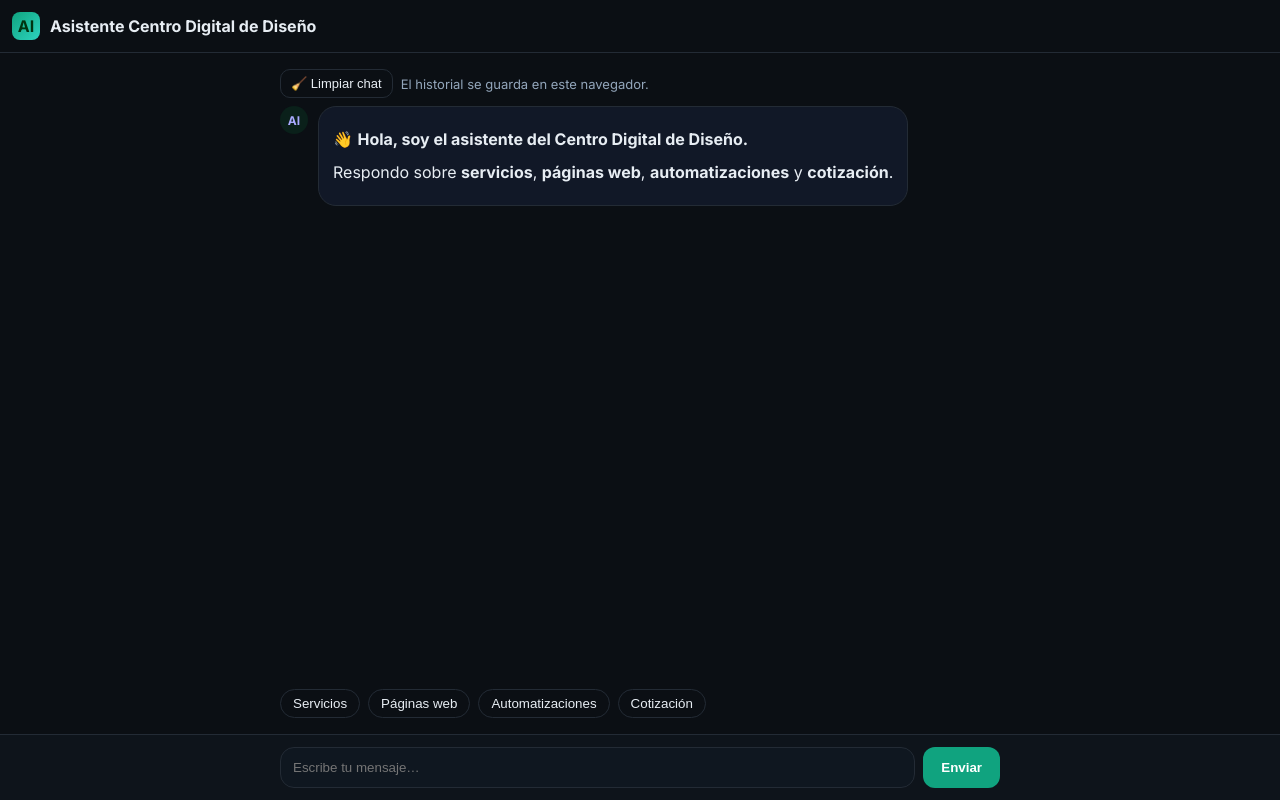
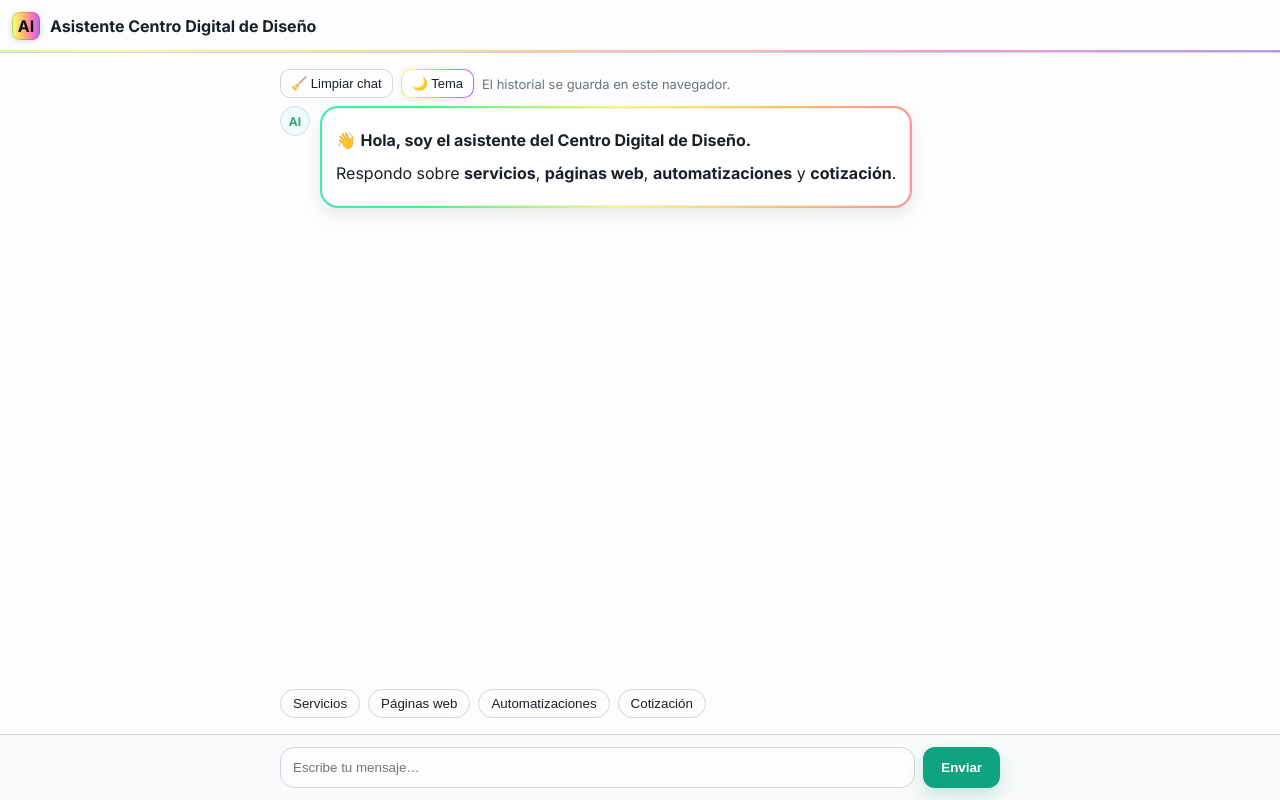
Before and after one commit to ARXperience/bots, a plain HTML site: page index.html in a window 1280 px wide. Drawn offline with Linux system fonts and the light colour scheme.

Commit message:
Update index.html

```diff
--- a/index.html
+++ b/index.html
@@ -1,5 +1,5 @@
 <!DOCTYPE html>
-<html lang="es" data-theme="dark">
+<html lang="es" data-theme="light">
 <head>
   <meta charset="utf-8" />
   <meta name="viewport" content="width=device-width,initial-scale=1" />
@@ -7,33 +7,101 @@
   <link href="https://fonts.googleapis.com/css2?family=Inter:wght@400;500;700&family=JetBrains+Mono:wght@400;600&display=swap" rel="stylesheet">
   <style>
     :root{
+      --bg:#fdfdfd; --surface:#ffffff; --user:#e8edf3; --border:#d0d7e2;
+      --text:#1a1f29; --muted:#6b7280; --accent:#10a37f;
+      --code-bg:#f5f7fa; --code-br:#e1e6ef;
+      --maxw:720px; --radius:18px;
+      --rainbow:linear-gradient(90deg,#ff6ec4,#7873f5,#4adede,#3bf686,#f9f871,#ffb86b,#ff6ec4);
+    }
+    [data-theme="dark"]{
       --bg:#0b0f14; --surface:#111827; --user:#1f2937; --border:#232b35;
       --text:#e7edf3; --muted:#93a6bb; --accent:#10a37f;
       --code-bg:#0b1016; --code-br:#1b2430;
-      --maxw:720px; --radius:18px;
     }
-    body{margin:0;background:var(--bg);color:var(--text);font-family:Inter,system-ui,sans-serif;display:flex;flex-direction:column;height:100vh}
-    .top{padding:12px;display:flex;align-items:center;gap:10px;border-bottom:1px solid var(--border)}
-    .brand{width:28px;height:28px;border-radius:8px;display:grid;place-items:center;background:linear-gradient(135deg,#10a37f,#2dd4bf);font-weight:800;color:#031}
+
+    @keyframes moveGradient {
+      0% { background-position:0% 50%; }
+      100% { background-position:200% 50%; }
+    }
+
+    body{
+      margin:0;background:var(--bg);color:var(--text);
+      font-family:Inter,system-ui,sans-serif;
+      display:flex;flex-direction:column;height:100vh;
+      transition:background .3s,color .3s
+    }
+
+    .top{
+      padding:12px;display:flex;align-items:center;gap:10px;border-bottom:1px solid var(--border);
+      position:relative;background:linear-gradient(180deg,rgba(255,255,255,0.02),transparent 60%);
+    }
+    .top::after{
+      content:"";position:absolute;left:0;right:0;bottom:0;height:2px;
+      background:var(--rainbow);
+      background-size:200% 200%;
+      animation:moveGradient 8s linear infinite;
+      opacity:.7;filter:saturate(.9) blur(.3px);
+    }
+
+    .brand{
+      width:28px;height:28px;border-radius:8px;display:grid;place-items:center;
+      background:var(--rainbow);
+      background-size:200% 200%;animation:moveGradient 8s linear infinite;
+      font-weight:800;color:#0b0f14;
+      box-shadow:0 0 0 1px #0002 inset, 0 1px 6px rgba(0,0,0,.15);
+    }
     .title{font-weight:700}
+
     .wrap{flex:1;display:flex;justify-content:center;overflow:auto}
     .col{width:100%;max-width:var(--maxw);padding:16px;display:flex;flex-direction:column}
     .messages{flex:1;display:flex;flex-direction:column;gap:12px;padding-bottom:10px}
+
     .row{display:flex;gap:10px}
     .avatar{width:28px;height:28px;border-radius:50%;display:grid;place-items:center;font-size:12px;font-weight:700}
-    .assistant .avatar{background:#0a201a;color:#aaf}
+    .assistant .avatar{background:#0a201a;color:#9dd8ff;border:1px solid #163a31}
+    [data-theme="light"] .assistant .avatar{background:#eefaff;color:#3a6;border:1px solid #cde}
     .user{justify-content:flex-end}
-    .user .avatar{order:2;background:#1b2430;color:#fff}
-    .bubble{max-width:80%;padding:12px 14px;border-radius:var(--radius);line-height:1.55;border:1px solid var(--border)}
-    .assistant .bubble{background:var(--surface)}
-    .user .bubble{background:var(--user)}
+    .user .avatar{order:2;background:#1b2430;color:#fff;border:1px solid #2a3442}
+    [data-theme="light"] .user .avatar{background:#cbd5e1;color:#000;border:1px solid #b4becd}
+
+    .bubble{
+      max-width:80%;padding:12px 14px;border-radius:var(--radius);line-height:1.55;border:1px solid var(--border)
+    }
+    .assistant .bubble{
+      background: var(--surface);
+      border: 2px solid transparent;
+      background-clip: padding-box, border-box;
+      background-origin: border-box;
+      background-image:
+        linear-gradient(var(--surface), var(--surface)),
+        var(--rainbow);
+      background-size: 200% 200%;
+      animation:moveGradient 12s linear infinite;
+      box-shadow: 0 0 0 1px #0001 inset, 0 8px 20px rgba(0,0,0,.08);
+    }
+    .user .bubble{
+      background: var(--user);
+      border-color:var(--border);
+      box-shadow: 0 0 0 1px #0002 inset;
+    }
+
     .chips{display:flex;flex-wrap:wrap;gap:8px;margin-top:6px}
-    .chip{padding:6px 12px;border:1px solid var(--border);border-radius:999px;background:transparent;color:var(--text);cursor:pointer}
+    .chip{
+      padding:6px 12px;border:1px solid var(--border);border-radius:999px;background:transparent;color:var(--text);cursor:pointer;
+      transition:.2s transform, .2s border-color, .2s background-color;
+    }
+    .chip:hover{transform:translateY(-1px);border-color:#2f3a46;background:#0e141b}
+    [data-theme="light"] .chip:hover{background:#f3f4f6}
 
-    .composer-wrap{padding:12px;border-top:1px solid var(--border);background:#0e141b}
+    .composer-wrap{padding:12px;border-top:1px solid var(--border);background:#f9fafb}
+    [data-theme="dark"] .composer-wrap{background:#0e141b}
     .composer{max-width:var(--maxw);margin:0 auto;display:flex;gap:8px}
-    .input{flex:1;border:1px solid var(--border);border-radius:14px;padding:12px;color:var(--text);background:#0f1720}
-    .send{background:var(--accent);border:none;padding:0 18px;border-radius:12px;font-weight:700;cursor:pointer;color:#fff}
+    .input{flex:1;border:1px solid var(--border);border-radius:14px;padding:12px;color:var(--text);background:#fdfdfd;outline:none}
+    [data-theme="dark"] .input{background:#0f1720}
+    .send{
+      background:var(--accent);border:none;padding:0 18px;border-radius:12px;font-weight:700;cursor:pointer;color:#fff;
+      box-shadow:0 8px 18px rgba(16,163,127,.22);
+    }
 
     /* Markdown */
     .bubble h1,.bubble h2,.bubble h3{margin:6px 0 8px;font-weight:700}
@@ -47,14 +115,43 @@
     .code-head{display:flex;justify-content:space-between;align-items:center;margin-top:6px;color:var(--muted);font-size:12px}
     .copy{border:1px solid var(--border);background:transparent;color:var(--text);border-radius:10px;padding:6px 10px;cursor:pointer}
 
-    /* Typing */
     .typing{display:none;align-items:center;gap:8px;color:var(--muted);font-size:14px;margin:4px 0 0 38px}
     .dot{width:6px;height:6px;border-radius:50%;background:var(--muted);opacity:.6;animation:blink 1.2s infinite}
     .dot:nth-child(2){animation-delay:.2s}.dot:nth-child(3){animation-delay:.4s}
     @keyframes blink{0%,80%,100%{opacity:.2}40%{opacity:1}}
 
     .bar{display:flex;gap:8px;align-items:center;margin-bottom:8px}
-    .ghost-sm{border:1px solid var(--border);background:transparent;color:var(--text);padding:6px 10px;border-radius:10px;font-size:13px;cursor:pointer}
+    .ghost-sm{
+      border:1px solid var(--border);
+      background:transparent;
+      color:var(--text);
+      padding:6px 10px;
+      border-radius:10px;
+      font-size:13px;
+      cursor:pointer;
+    }
+
+    /* Botón tema arcoíris */
+    #themeToggle{
+      position: relative;
+      border: 1px solid transparent;
+      border-radius: 10px;
+      background:
+        linear-gradient(var(--surface), var(--surface)) padding-box,
+        var(--rainbow) border-box;
+      background-size: 200% 200%;
+      animation: moveGradient 8s linear infinite;
+      color: var(--text);
+      box-shadow: 0 1px 6px rgba(0,0,0,.08);
+      transition: transform .15s ease, filter .15s ease;
+    }
+    [data-theme="dark"] #themeToggle{ box-shadow: 0 1px 6px rgba(0,0,0,.35); }
+    #themeToggle:hover{ transform: translateY(-1px); filter: brightness(1.03); }
+    #themeToggle:active{ transform: translateY(0); filter: brightness(.98); }
+    #themeToggle:focus-visible{
+      outline:none;
+      box-shadow:0 0 0 3px rgba(71,178,255,.18);
+    }
   </style>
 </head>
 <body>
@@ -67,6 +164,7 @@
     <div class="col">
       <div class="bar">
         <button id="clear" class="ghost-sm">🧹 Limpiar chat</button>
+        <button id="themeToggle" class="ghost-sm">🌙 Tema</button>
         <span style="color:var(--muted);font-size:13px">El historial se guarda en este navegador.</span>
       </div>
 
@@ -92,5 +190,14 @@
   </div>
 
   <script src="bot.js"></script>
+  <script>
+    const themeBtn = document.getElementById('themeToggle');
+    themeBtn.addEventListener('click', () => {
+      const current = document.documentElement.getAttribute('data-theme');
+      const next = current === 'light' ? 'dark' : 'light';
+      document.documentElement.setAttribute('data-theme', next);
+      themeBtn.textContent = next === 'light' ? '🌙 Tema' : '☀️ Tema';
+    });
+  </script>
 </body>
 </html>
```
